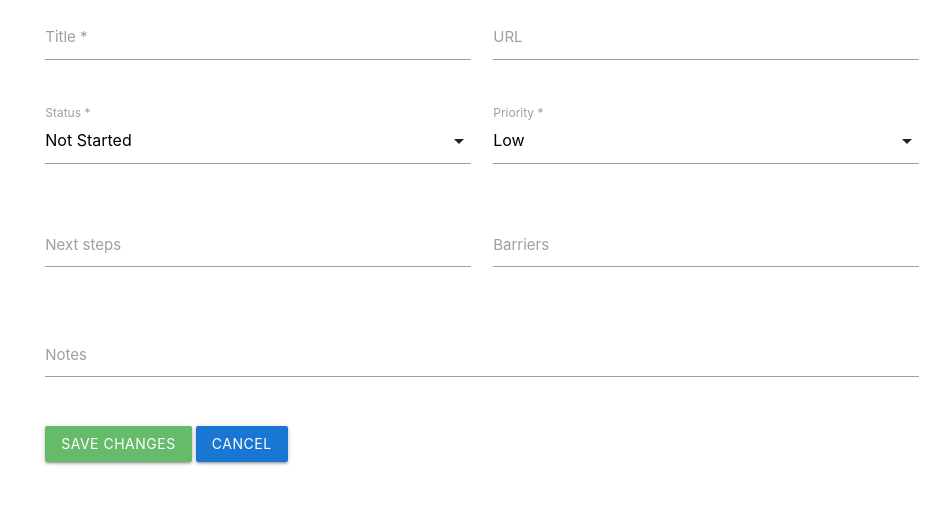
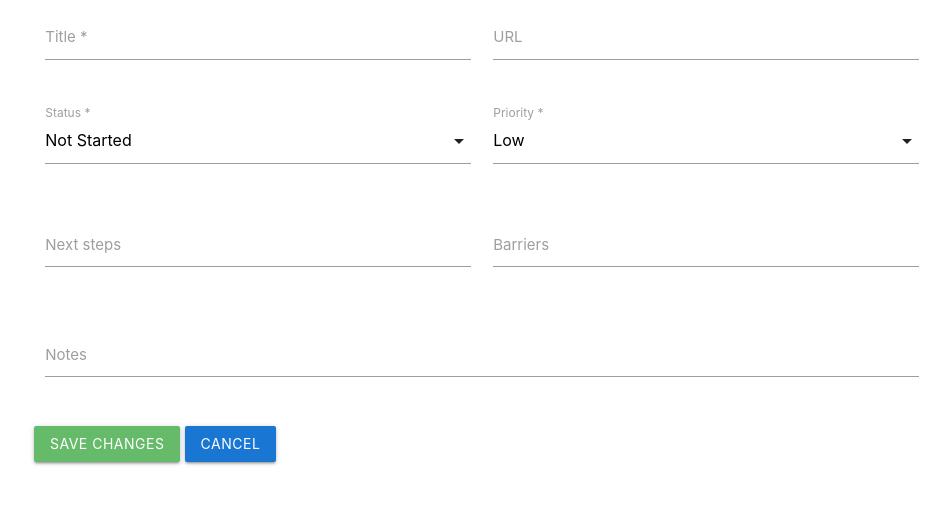
Before and after one commit to hckmd/finish-it-edpf-5023, a Flask app: template app/courses/templates/edit_course.html in a window 1280 px wide. Shown: the part 170-695 px from the top of the page, without its empty margins (158-1099 px from the left). Run offline with Flask 2, Linux system fonts and the light colour scheme; the template is opened without the code that fills it: values that come from a table or form of the project are taken from there, others are empty.

Commit message:
Minor change to course views to fix minor formatting issue

```diff
--- a/app/courses/templates/add_course.html
+++ b/app/courses/templates/add_course.html
@@ -6,8 +6,6 @@
 
 {% block content %}
 <p class="page-heading">Add Course</p>
-<div class="row">
-    <div class="col s12">
 <form action="" method="post" novalidate>
     {{ form.hidden_tag() }}
     <div class="row">
@@ -51,6 +49,5 @@
         </a>
     </div>
 </form>
-    </div>
-</div>
+
 {% endblock %}
--- a/app/courses/templates/course_tags.html
+++ b/app/courses/templates/course_tags.html
@@ -4,7 +4,6 @@
 {% block content %}
 <p class="page-heading">{{ course.title }}</p>
 <p class="section-heading">Editing tags</p>
-<div class="row">
 <form action="{{ url_for('courses.edit_tags', id = course.id) }}" method="POST">
     <table>
         <thead>
@@ -34,5 +33,4 @@
         </a>
     </p>
 </form>
-</div>
 {% endblock %}
--- a/app/courses/templates/edit_course.html
+++ b/app/courses/templates/edit_course.html
@@ -5,8 +5,6 @@
 
 {% block content %}
 <p class="page-heading">Edit Course</p>
-<div class="row">
-    <div class="col s12">
 <form action="" method="post"  novalidate>
     {{ form.hidden_tag() }}
     <div class="row">
@@ -45,7 +43,6 @@
         Cancel
     </a>
 </form>
-    </div>
-</div>
+
 
 {% endblock %}
```
Lines whose indentation alone changed are shown as unchanged.
